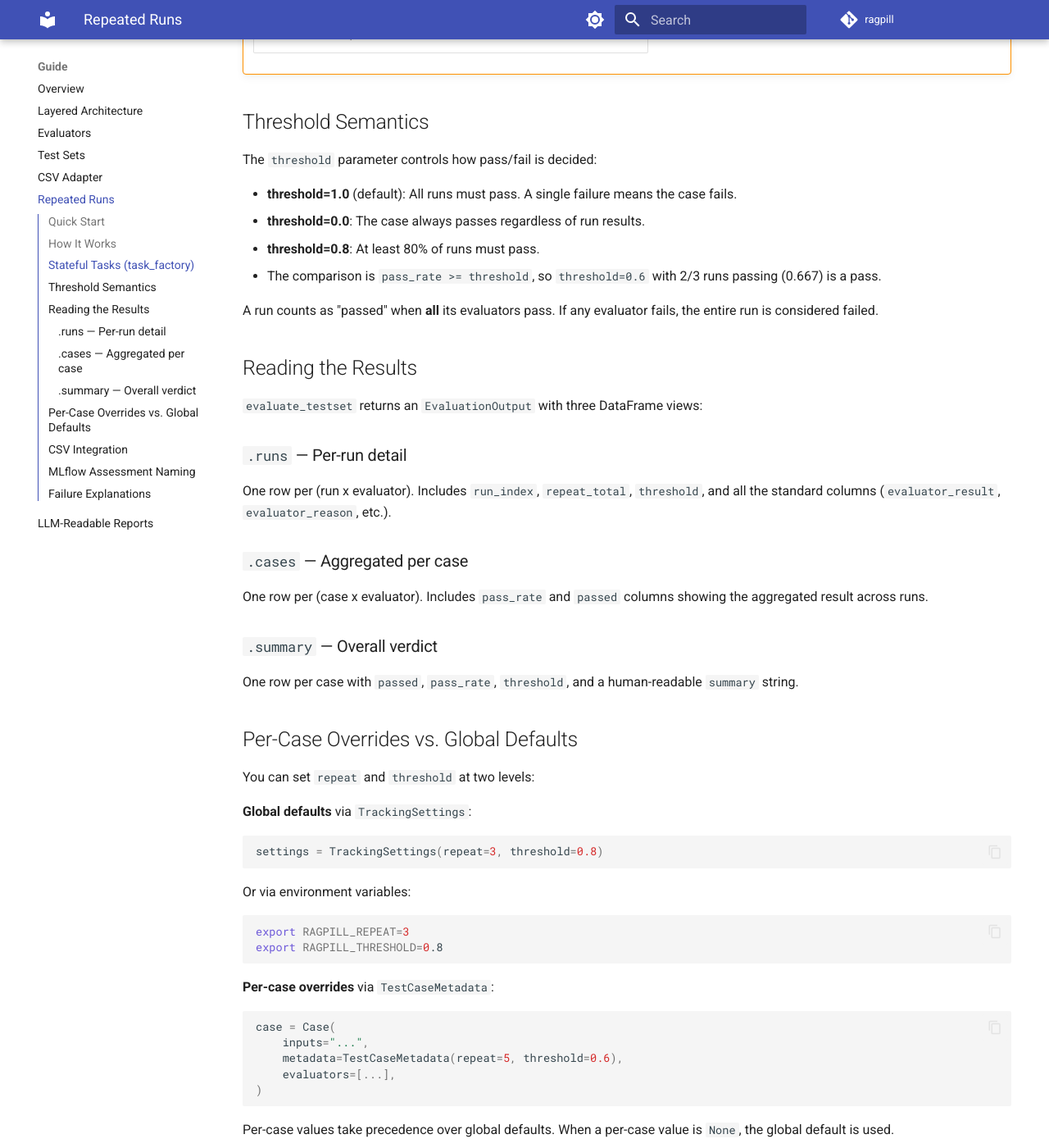
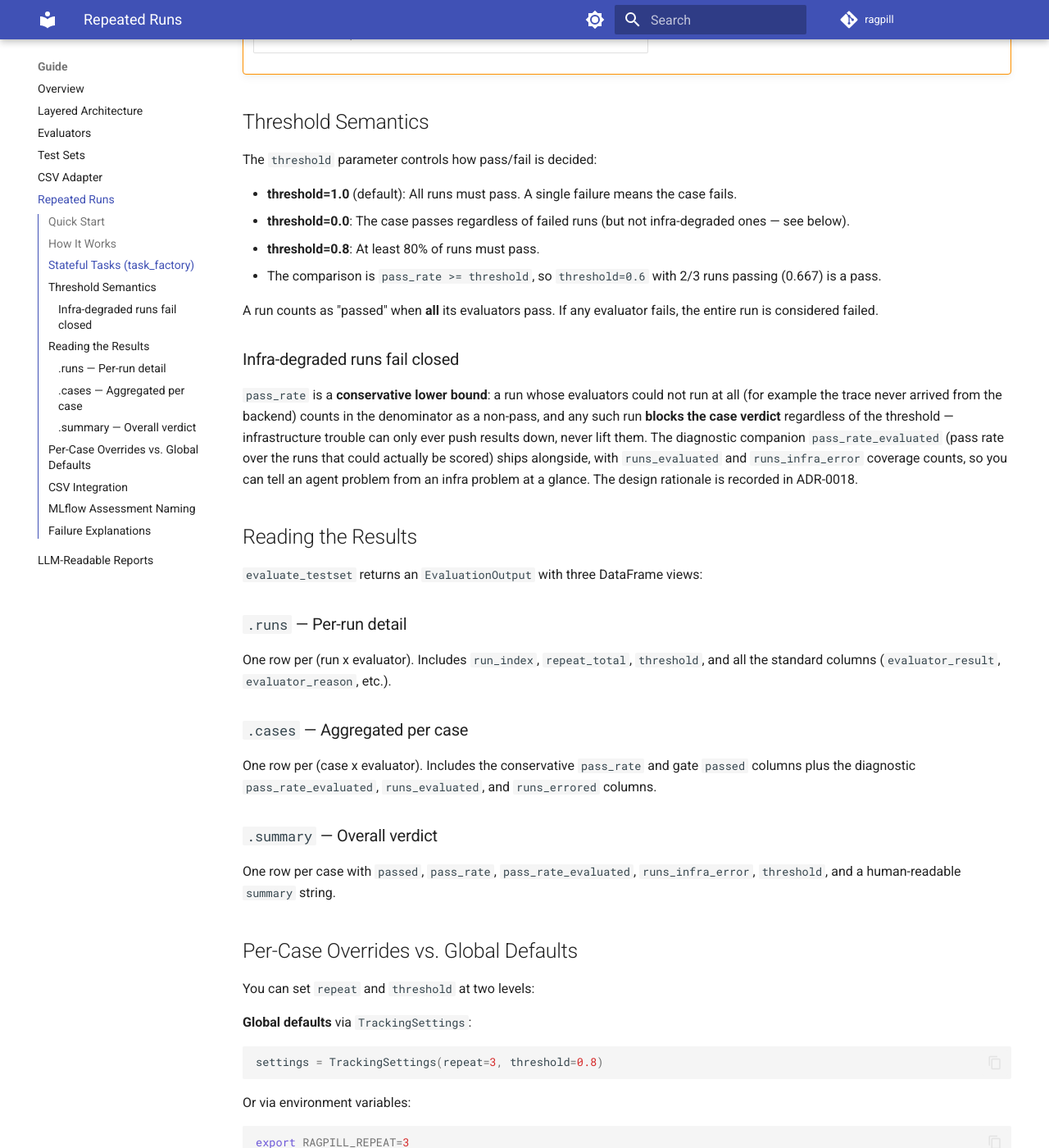
Before and after one commit to JoelGotsch/ragpill, an MkDocs documentation site: the page built from docs/guide/repeated-runs.md, in a window 1280 px wide and 1400 px high, scrolled down 1974 px. Shown: the whole window at 82% size. Built offline with MkDocs 1.6.1 and Material for MkDocs 9.7.7, drawn with Linux system fonts in a browser that asks for light colours; comment, search, counter and statistics services are not loaded; the version menu is left out; some of the changed text lies outside the part shown.

Commit message:
docs: describe conservative pass-rate and fail-closed gate semantics
Threshold guide covers the ADR-0018 split: conservative pass_rate as the
gateable lower bound, pass_rate_evaluated as the diagnostic with coverage
counts, infra-degraded runs blocking the verdict; DataFrame column lists
and the aggregate-assessment rationale format updated to match.

```diff
--- a/docs/guide/repeated-runs.md
+++ b/docs/guide/repeated-runs.md
@@ -84,11 +84,22 @@ See the [Task Factory How-To](../how-to/task-factory.md) for detailed guidance.
 The `threshold` parameter controls how pass/fail is decided:
 
 - **threshold=1.0** (default): All runs must pass. A single failure means the case fails.
-- **threshold=0.0**: The case always passes regardless of run results.
+- **threshold=0.0**: The case passes regardless of failed runs (but not infra-degraded ones — see below).
 - **threshold=0.8**: At least 80% of runs must pass.
 - The comparison is `pass_rate >= threshold`, so `threshold=0.6` with 2/3 runs passing (0.667) is a pass.
 
 A run counts as "passed" when **all** its evaluators pass. If any evaluator fails, the entire run is considered failed.
+
+### Infra-degraded runs fail closed
+
+`pass_rate` is a **conservative lower bound**: a run whose evaluators could not run
+at all (for example the trace never arrived from the backend) counts in the
+denominator as a non-pass, and any such run **blocks the case verdict** regardless
+of the threshold — infrastructure trouble can only ever push results down, never
+lift them. The diagnostic companion `pass_rate_evaluated` (pass rate over the runs
+that could actually be scored) ships alongside, with `runs_evaluated` and
+`runs_infra_error` coverage counts, so you can tell an agent problem from an infra
+problem at a glance. The design rationale is recorded in ADR-0018.
 
 ## Reading the Results
 
@@ -100,11 +111,11 @@ One row per (run x evaluator). Includes `run_index`, `repeat_total`, `threshold`
 
 ### `.cases` — Aggregated per case
 
-One row per (case x evaluator). Includes `pass_rate` and `passed` columns showing the aggregated result across runs.
+One row per (case x evaluator). Includes the conservative `pass_rate` and gate `passed` columns plus the diagnostic `pass_rate_evaluated`, `runs_evaluated`, and `runs_errored` columns.
 
 ### `.summary` — Overall verdict
 
-One row per case with `passed`, `pass_rate`, `threshold`, and a human-readable `summary` string.
+One row per case with `passed`, `pass_rate`, `pass_rate_evaluated`, `runs_infra_error`, `threshold`, and a human-readable `summary` string.
 
 ## Per-Case Overrides vs. Global Defaults
 
@@ -159,7 +170,7 @@ When viewing traces in the MLflow UI, assessments follow this naming convention:
 - **Per-run:** `run-0_RegexInOutput`, `run-1_RegexInOutput`, `run-2_RegexInOutput`
 - **Aggregate** (only when repeat > 1): `agg_RegexInOutput`
 
-The aggregate assessment value is `pass_rate >= threshold`, with a rationale like `"Aggregate: 2/3 runs passed (threshold=0.6)"`.
+The aggregate assessment verdict is conservative (ADR-0018): runs where the evaluator errored count against the rate and any errored run blocks it. The rationale reads like `"Aggregate: 2/3 runs passed (evaluated-only: 2/2; threshold=0.6, 1 errored (counted as non-passes))"`.
 
 ## Failure Explanations
 
```
